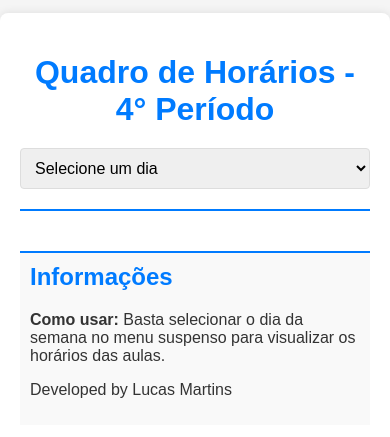
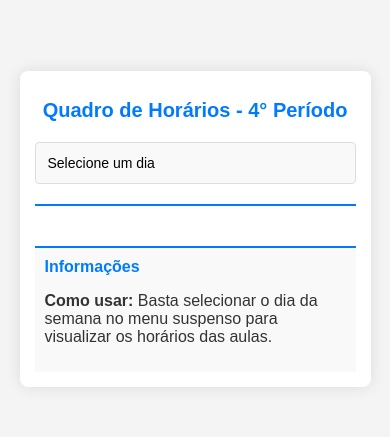
Before and after one commit to LucasM2010/HorariosTurma, a website: page public/index.html in a window 390 px wide. Shown: the part 193-630 px from the top of the page. Drawn offline with Linux system fonts and the light colour scheme.

Commit message:
Update index.html

```diff
--- a/public/index.html
+++ b/public/index.html
@@ -7,7 +7,7 @@
     <style>
         body {
             font-family: Arial, sans-serif;
-            background-color: #f5f5f5;
+            background-color: #f4f4f4;
             color: #333;
             margin: 0;
             padding: 0;
@@ -17,25 +17,36 @@
             height: 100vh;
         }
         .container {
-            background-color: #fff;
+            background-color: #ffffff;
             border-radius: 8px;
-            box-shadow: 0 0 10px rgba(0, 0, 0, 0.1);
+            box-shadow: 0 0 15px rgba(0, 0, 0, 0.1);
             padding: 20px;
-            max-width: 800px;
-            width: 100%;
+            max-width: 90%;
+            width: 600px;
+            box-sizing: border-box;
         }
         h1 {
             text-align: center;
             color: #007bff;
             margin-bottom: 20px;
+            font-size: 24px;
+            font-weight: bold;
         }
         select {
             width: 100%;
-            padding: 10px;
+            padding: 12px;
             margin-bottom: 20px;
             border: 1px solid #ddd;
             border-radius: 4px;
             font-size: 16px;
+            background-color: #f9f9f9;
+            appearance: none;
+            cursor: pointer;
+        }
+        select:focus {
+            outline: none;
+            border-color: #007bff;
+            box-shadow: 0 0 3px rgba(0, 123, 255, 0.5);
         }
         #horarios {
             border-top: 2px solid #007bff;
@@ -43,7 +54,7 @@
         }
         .aula {
             margin-bottom: 20px;
-            padding: 10px;
+            padding: 15px;
             border: 1px solid #ddd;
             border-radius: 4px;
             background-color: #f9f9f9;
@@ -65,6 +76,27 @@
         .info h2 {
             margin-top: 0;
             color: #007bff;
+            font-size: 18px;
+            font-weight: bold;
+        }
+        .texto-pequeno {
+            font-size: 14px;
+            color: #666;
+        }
+        @media (max-width: 600px) {
+            .container {
+                width: 100%;
+                padding: 15px;
+            }
+            h1 {
+                font-size: 20px;
+            }
+            select {
+                font-size: 14px;
+            }
+            .info h2 {
+                font-size: 16px;
+            }
         }
     </style>
 </head>
@@ -84,7 +116,6 @@
         <div class="info">
             <h2>Informações</h2>
             <p><strong>Como usar:</strong> Basta selecionar o dia da semana no menu suspenso para visualizar os horários das aulas.</p>
-            <p class="texto-pequeno">Developed by Lucas Martins</p>
         </div>
     </div>
     <script>
```
